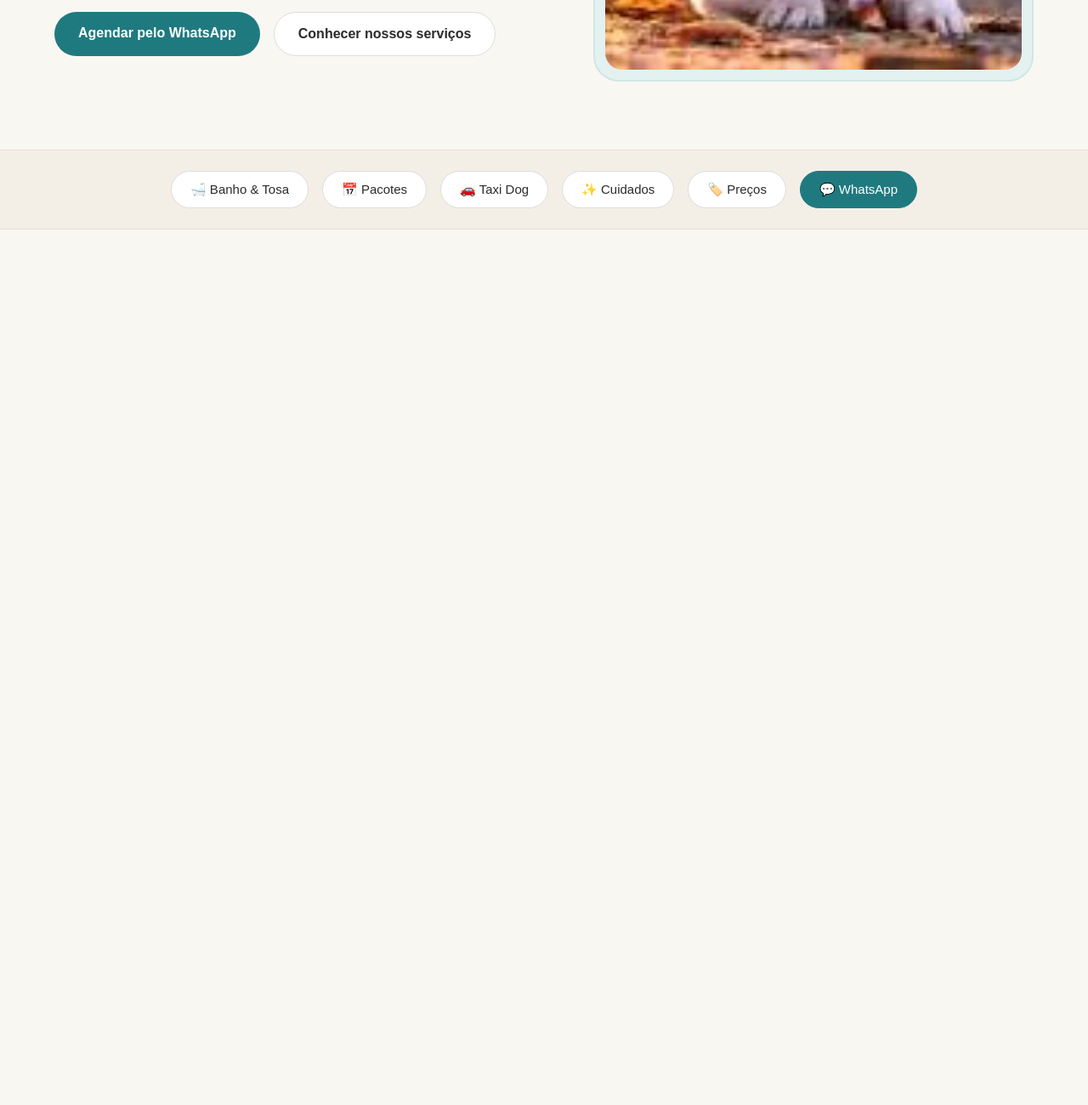
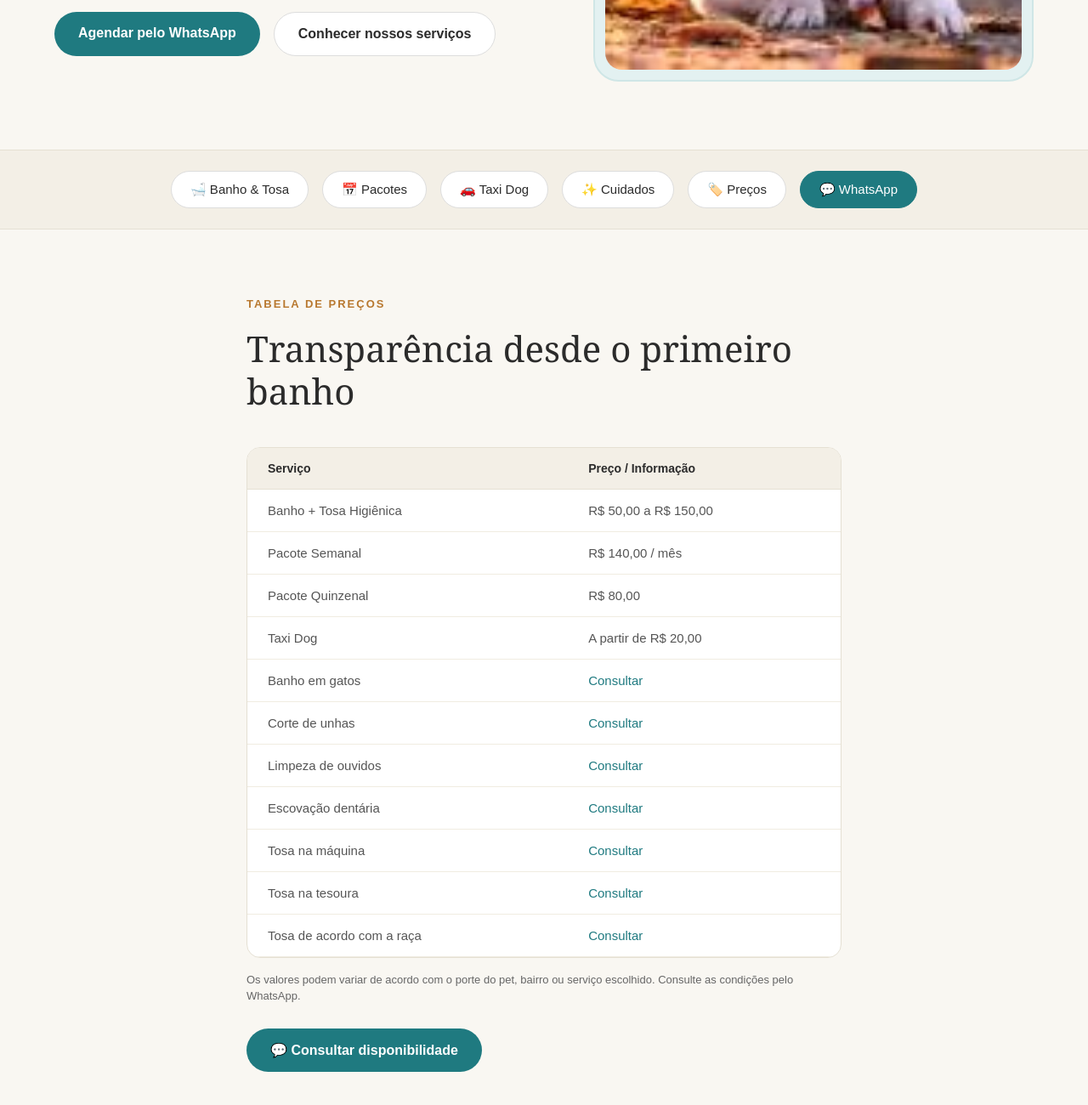
Before and after one commit to joaovitor-ds/SG-Pet-Care, a plain HTML site: page index.html in a window 1280 px wide. Shown: the part 622-1922 px from the top of the page at 85% size. Before the commit the page ends 892 px from the top, so only its background shows below. Drawn offline with Linux system fonts and the light colour scheme.

Commit message:
Adiciona secoes de inicio e tabela de precos

```diff
--- a/index.html
+++ b/index.html
@@ -30,7 +30,7 @@
     </header>
 
     <!-- SEÇÃO PRINCIPAL -->
-    <main id="inico" class="hero">
+    <main id="inicio" class="hero">
         <div class="container hero-conteudo">
 
             <div class="hero-texto">
@@ -88,5 +88,80 @@
     }
 
     </script>
+
+    <!-- SEÇÃO DE PREÇOS -->
+    <section id="precos" class="precos">
+        <div class="container">
+            <div class="precos-cabecalho">
+                <p class="subtitulo">TABELA DE PREÇOS</p>
+                <h2>Transparência desde o primeiro banho</h2>
+            </div>
+
+            <div class="tabelaX">
+                <table class="tabela-precos">
+                    <thead>
+                        <tr>
+                            <th>Serviço</th>
+                            <th>Preço / Informação</th>
+                        </tr>
+                    </thead>
+                    <tbody>
+                        <tr>
+                            <td>Banho + Tosa Higiênica</td>
+                            <td>R$ 50,00 a R$ 150,00</td>
+                        </tr>
+                        <tr>
+                            <td>Pacote Semanal</td>
+                            <td>R$ 140,00 / mês</td>
+                        </tr>
+                        <tr>
+                            <td>Pacote Quinzenal</td>
+                            <td>R$ 80,00</td>
+                        </tr>
+                        <tr>
+                            <td>Taxi Dog</td>
+                            <td>A partir de R$ 20,00</td>
+                        </tr>
+                        <tr>
+                            <td>Banho em gatos</td>
+                            <td><a href="https://wa.me/5500000000000" class="link-consultar">Consultar</a></td>
+                        </tr>
+                        <tr>
+                            <td>Corte de unhas</td>
+                            <td><a href="https://wa.me/5500000000000" class="link-consultar">Consultar</a></td>
+                        </tr>
+                        <tr>
+                            <td>Limpeza de ouvidos</td>
+                            <td><a href="https://wa.me/5500000000000" class="link-consultar">Consultar</a></td>
+                        </tr>
+                        <tr>
+                            <td>Escovação dentária</td>
+                            <td><a href="https://wa.me/5500000000000" class="link-consultar">Consultar</a></td>
+                        </tr>
+                        <tr>
+                            <td>Tosa na máquina</td>
+                            <td><a href="https://wa.me/5500000000000" class="link-consultar">Consultar</a></td>
+                        </tr>
+                        <tr>
+                            <td>Tosa na tesoura</td>
+                            <td><a href="https://wa.me/5500000000000" class="link-consultar">Consultar</a></td>
+                        </tr>
+                        <tr>
+                            <td>Tosa de acordo com a raça</td>
+                            <td><a href="https://wa.me/5500000000000" class="link-consultar">Consultar</a></td>
+                        </tr>
+                    </tbody>
+                </table>
+            </div>
+
+            <p class="precos-aviso">
+                Os valores podem variar de acordo com o porte do pet, bairro ou serviço escolhido. Consulte as condições pelo WhatsApp.
+            </p>
+
+            <div class="precos-acao">
+                <a href="https://wa.me/5500000000000" class="botao botao-verde">💬 Consultar disponibilidade</a>
+            </div>
+        </div>
+    </section>
 </body>
 </html>
--- a/style.css
+++ b/style.css
@@ -1,4 +1,4 @@
-/* ===== CONFIGURAÇÕES GERAIS ===== */
+
 * {
     margin: 0;
     padding: 0;
@@ -50,7 +50,7 @@ a {
     background-color: #f0f0f0;
 }
 
-/* ===== TOPO / MENU ===== */
+/*  Topo */
 .topo {
     padding: 20px 0;
 }
@@ -93,7 +93,7 @@ a {
     color: #1f7a80;
 }
 
-/* ===== SEÇÃO PRINCIPAL (HERO) ===== */
+
 .hero {
     padding: 60px 0 80px 0;
 }
@@ -141,7 +141,7 @@ a {
     gap: 16px;
 }
 
-/* ===== IMAGEM COM MOLDURA ===== */
+/*  imagem com moldura  */
 .hero-imagem {
     width: 45%;
     background-color: #e3f1f1;
@@ -158,7 +158,7 @@ a {
     display: block;
 }
 
-/* ===== FAIXA DE ATALHOS ===== */
+/* Faixa de atalhos  */
 .atalhos {
     background-color: #f3efe6;
     border-top: 1px solid #e5e0d3;
@@ -196,7 +196,7 @@ a {
     background-color: #17666b;
 }
 
-/* ===== TABLET (telas até 900px) ===== */
+/* Tablet (telas até 900px) */
 @media (max-width: 900px) {
 
     /* --- Menu --- */
@@ -235,7 +235,7 @@ a {
         display: flex;
     }
 
-    /* --- Seção principal --- */
+
     .hero {
         padding: 30px 0 50px 0;
     }
@@ -280,7 +280,7 @@ a {
     }
 }
 
-/* ===== CELULAR (telas até 500px) ===== */
+/* Celular (telas até 500px)  */
 @media (max-width: 500px) {
 
     .hero-texto h1 {
@@ -291,3 +291,73 @@ a {
         height: 300px;
     }
 }
+ /* Preços  */
+.precos {
+    padding: 80px 0;
+}
+
+.precos-cabecalho {
+    max-width: 700px;
+    margin: 0 auto 40px auto;
+}
+
+.precos-cabecalho h2 {
+    font-family: Georgia, "Times New Roman", serif;
+    font-size: 42px;
+    line-height: 1.2;
+    color: #2b2b2b;
+    font-weight: normal;
+}
+
+.tabelaX {
+    max-width: 700px;
+    margin: 0 auto;
+    background-color: white;
+    border: 1px solid #e5e0d3;
+    border-radius: 16px;
+    overflow: hidden;
+}
+
+.tabela-precos {
+    width: 100%;
+    border-collapse: collapse;
+    text-align: left;
+}
+
+.tabela-precos th {
+    background-color: #f3efe6;
+    color: #2b2b2b;
+    font-size: 14px;
+    font-weight: bold;
+    padding: 16px 24px;
+    border-bottom: 1px solid #e5e0d3;
+}
+
+.tabela-precos td {
+    padding: 16px 24px;
+    font-size: 15px;
+    color: #555;
+    border-bottom: 1px solid #f0ece1;
+}
+
+.link-consultar {
+    color: #1f7a80;
+    font-weight: 500;
+}
+
+.link-consultar:hover {
+    text-decoration: underline;
+}
+
+.precos-aviso {
+    max-width: 700px;
+    margin: 16px auto 28px auto;
+    font-size: 13px;
+    color: #666;
+    line-height: 1.5;
+}
+
+.precos-acao {
+    max-width: 700px;
+    margin: 0 auto;
+}
```
